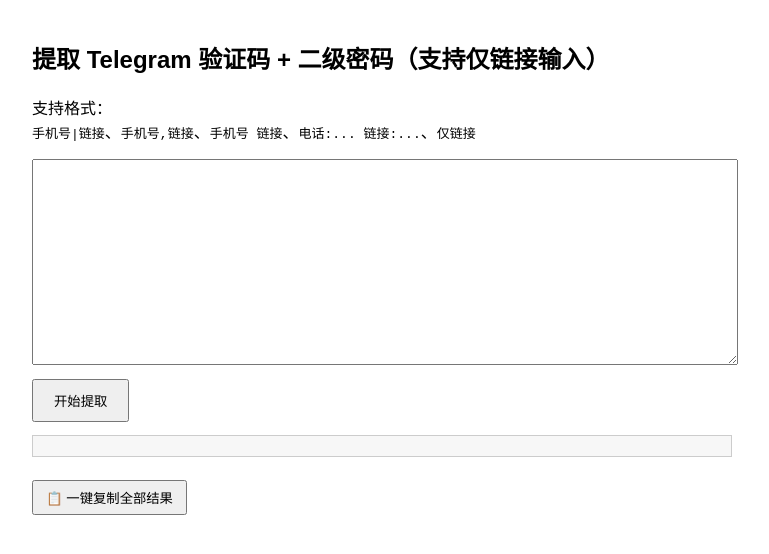
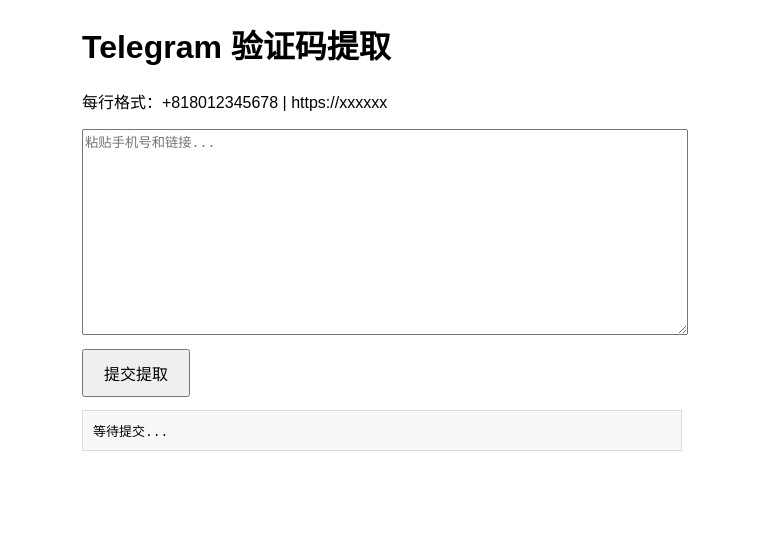
Before and after one commit to duola01/telegram-code-web, a plain HTML site: page index.html in a window 1280 px wide. Shown: the whole page, without its empty margins (258-1027 px from the left). Drawn offline with Linux system fonts and the light colour scheme.

Commit message:
Add files via upload

```diff
--- a/index.html
+++ b/index.html
@@ -2,92 +2,44 @@
 <html lang="zh">
 <head>
   <meta charset="UTF-8" />
-  <meta name="viewport" content="width=device-width, initial-scale=1.0"/>
-  <title>验证码+密码提取（支持仅链接）</title>
+  <meta name="viewport" content="width=device-width, initial-scale=1.0" />
+  <title>Telegram 验证码提取</title>
   <style>
-    body { font-family: sans-serif; padding: 20px; max-width: 700px; margin: auto; }
+    body { font-family: Arial, sans-serif; max-width: 600px; margin: 20px auto; }
     textarea { width: 100%; height: 200px; margin-bottom: 10px; }
-    pre { background: #f7f7f7; padding: 10px; white-space: pre-wrap; border: 1px solid #ccc; }
-    button { padding: 10px 20px; }
+    button { padding: 10px 20px; font-size: 16px; }
+    pre { background-color: #f8f8f8; padding: 10px; border: 1px solid #ddd; white-space: pre-wrap; }
   </style>
 </head>
 <body>
-  <h2>提取 Telegram 验证码 + 二级密码（支持仅链接输入）</h2>
-  <p>支持格式：<br>
-  <code>手机号|链接</code>、<code>手机号,链接</code>、<code>手机号 链接</code>、<code>电话:... 链接:...</code>、<code>仅链接</code></p>
-  <textarea id="input"></textarea>
-  <br/>
-  <button onclick="extractAll()">开始提取</button>
-  <pre id="output"></pre>
+  <h1>Telegram 验证码提取</h1>
+  <p>每行格式：+818012345678 | https://xxxxxx</p>
+  <textarea id="input" placeholder="粘贴手机号和链接..."></textarea>
+  <button onclick="submit()">提交提取</button>
+  <pre id="output">等待提交...</pre>
 
   <script>
-    function extractLines(raw) {
-      return raw.split("\n").map((line, idx) => {
-        line = line.trim();
-        if (!line) return null;
+    async function submit() {
+      const raw = document.getElementById("input").value.trim();
+      const lines = raw.split("\n");
+      const data = lines.map(line => {
+        const [phone, url] = line.split("|").map(x => x.trim());
+        return { phone, url };
+      });
 
-        let phone = "", url = "";
-
-        if (line.includes("|")) {
-          [phone, url] = line.split("|");
-        } else if (line.includes(",")) {
-          [phone, url] = line.split(",");
-        } else if (line.includes("http") && line.includes("电话")) {
-          const phoneMatch = line.match(/电话[:：]\s*([+\d]+)/);
-          const urlMatch = line.match(/链接[:：]\s*(https?:\/\/\S+)/);
-          if (phoneMatch) phone = phoneMatch[1];
-          if (urlMatch) url = urlMatch[1];
-        } else if (line.includes("http")) {
-          const parts = line.split(/\s+/);
-          if (parts.length === 2) {
-            phone = parts[0];
-            url = parts[1];
-          } else {
-            phone = "链接" + (idx + 1);
-            url = line;
-          }
-        }
-
-        return url ? { phone: phone || "链接" + (idx + 1), url: url.trim() } : null;
-      }).filter(Boolean);
-    }
-
-    async function extractAll() {
-      const input = document.getElementById("input").value;
-      const entries = extractLines(input);
-      const outputEl = document.getElementById("output");
-      outputEl.textContent = "正在处理 " + entries.length + " 条记录...\n";
-
+      document.getElementById("output").textContent = "请求中...";
       try {
-
         const res = await fetch("https://telegram-code-api-qd41.onrender.com/batch-codes", {
           method: "POST",
           headers: { "Content-Type": "application/json" },
-  body: JSON.stringify(payload)
+          body: JSON.stringify(data)
         });
-
-
         const text = await res.text();
-outputEl.textContent = text;
-
+        document.getElementById("output").textContent = text;
       } catch (e) {
-        outputEl.textContent = "请求失败：" + e.message;
+        document.getElementById("output").textContent = "请求失败：" + e.message;
       }
     }
   </script>
-
-    <script>
-    function copyResults() {
-        const output = document.getElementById("output");
-        const text = output.innerText || output.textContent;
-        navigator.clipboard.writeText(text).then(() => {
-            alert("结果已复制到剪贴板！");
-        }, err => {
-            alert("复制失败：" + err);
-        });
-    }
-    </script>
-    <button onclick="copyResults()" style="margin-top:10px;padding:6px 12px;">📋 一键复制全部结果</button>
 </body>
-
 </html>
```
Lines whose indentation alone changed are shown as unchanged.
